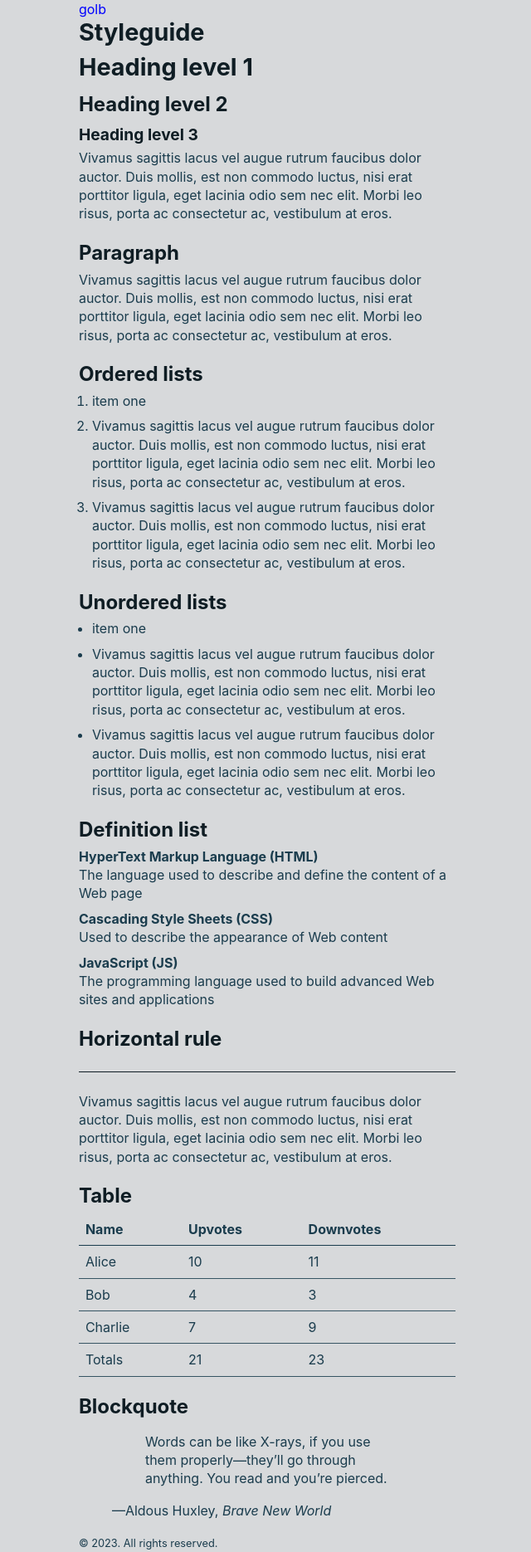
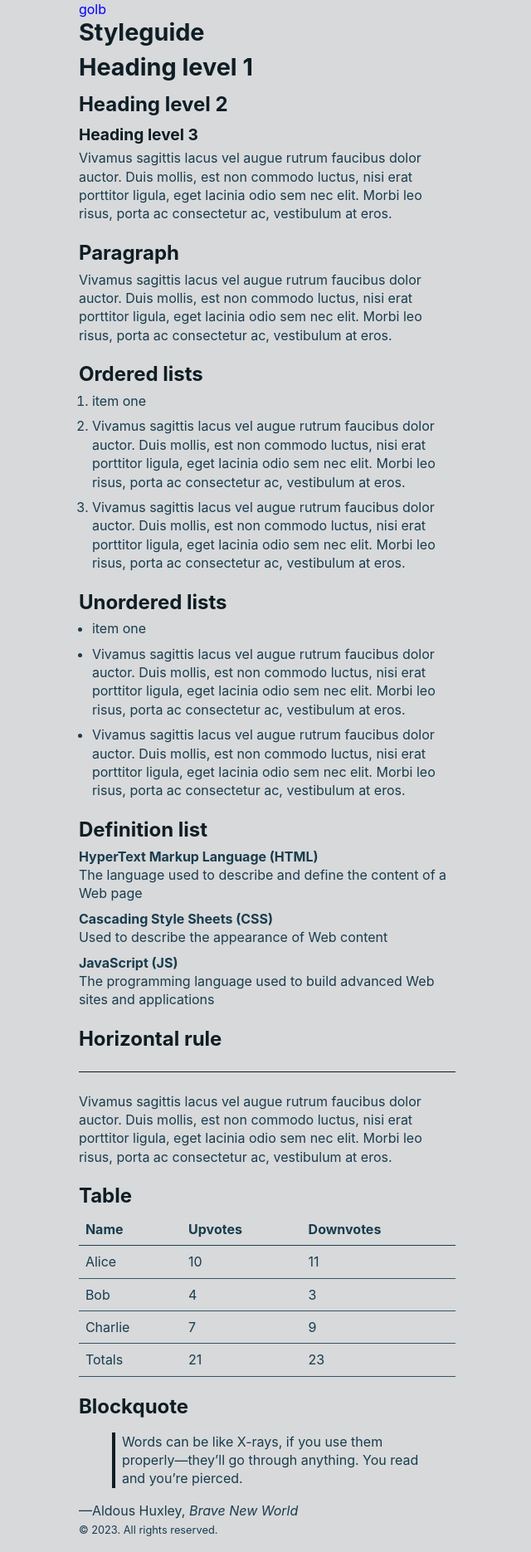
Before and after one commit to aflim/golb, a Jekyll site: the page built from styleguide.md, in a window 1280 px wide. Shown: the whole page at 83% size, without its empty margins (318-958 px from the left). Built offline with Jekyll 4.4.1, drawn with Linux system fonts in a browser that asks for light colours.

Commit message:
Update stylesheet.css

```diff
--- a/assets/stylesheet.css
+++ b/assets/stylesheet.css
@@ -221,6 +221,20 @@
   border-block-end-color: currentColor;
 }
 
+figure {
+  margin: 0;
+}
+
+blockquote {
+  padding-inline-start: .5em;
+  margin-block-end: 1em;
+  border-inline-start: .25em solid var(--ink-2);
+}
+
+blockquote p:last-child {
+  margin-block-end: 0;
+}
+
 /* - */
 .container {
   max-width: 45ch;
```
